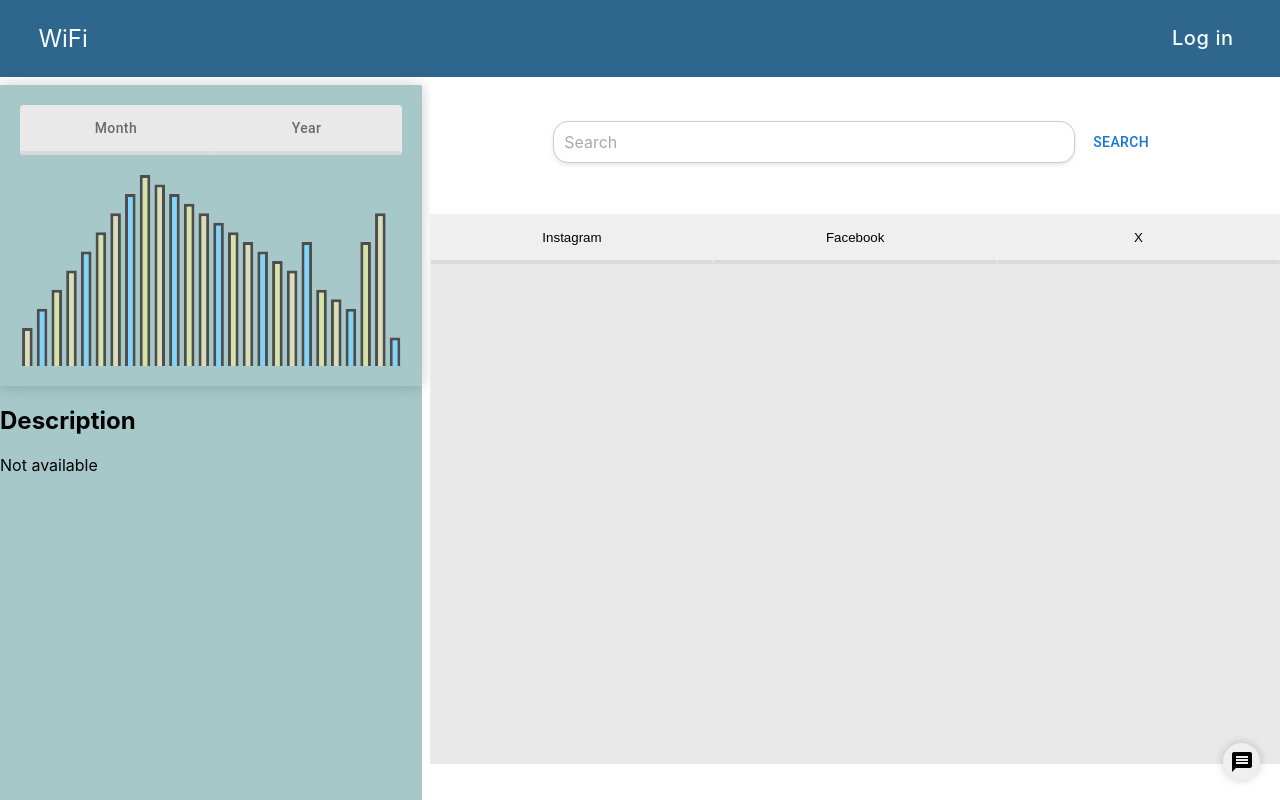
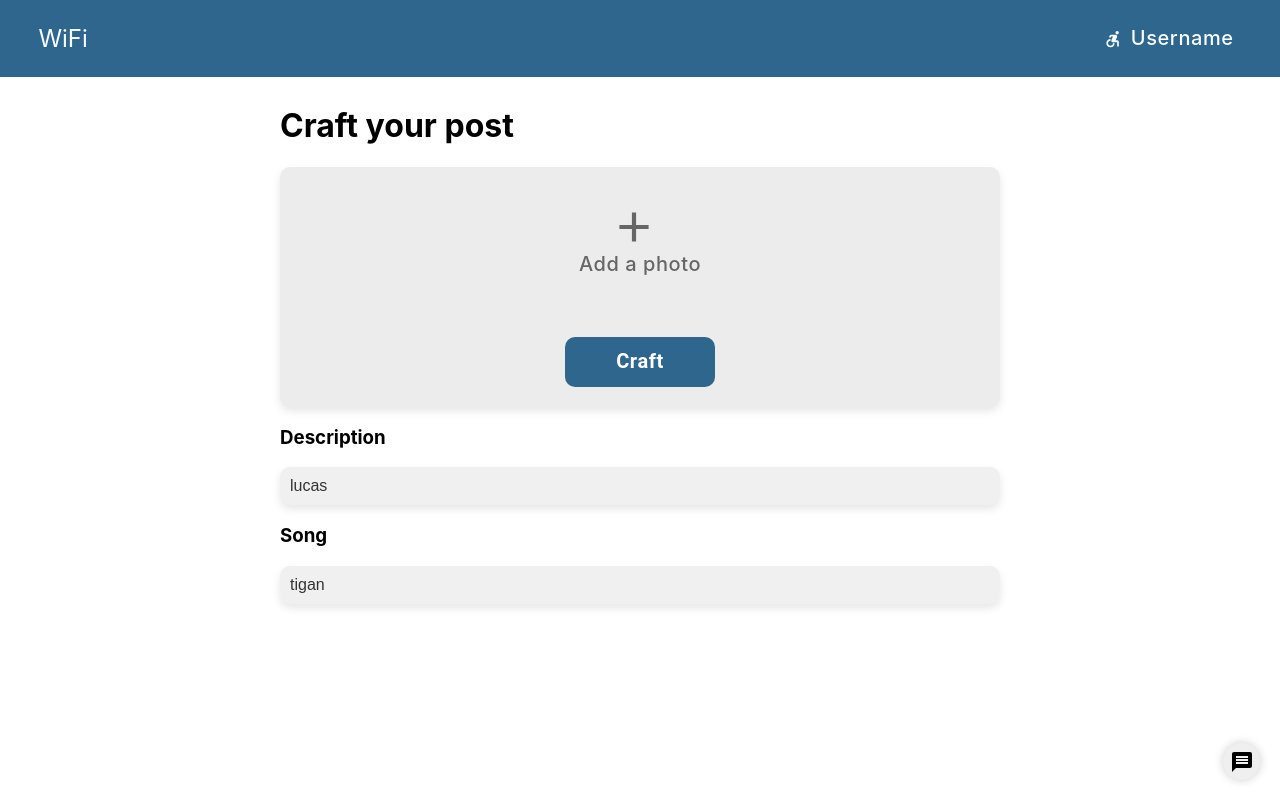
Before and after one commit to Wifi-G9/frontend, a React (Create React App) app in the folder g9frontend/: page / in a window 1280 px wide. Built offline with nearby package versions, Linux system fonts and the light colour scheme; no server answers.

Commit message:
craft-post-page 80% done
Signed-off-by: SICOE <sergiu.sicoe@stud.ubbcluj.ro>

```diff
--- a/g9frontend/src/App.tsx
+++ b/g9frontend/src/App.tsx
@@ -4,13 +4,16 @@ import './components/MainPage/MainPageStyle.css'
 import {MainPage} from "./components/MainPage/MainPage";
 
 import {BrowserRouter, Routes, Router, Route} from 'react-router-dom';
+import {CraftPost} from "./components/CraftPost/CraftPost";
 
 
 function App() {
     return (
         <BrowserRouter>
             <Routes>
-                <Route path="/" element={<MainPage />} />
+                <Route path="/" element={<CraftPost />} />
+                <Route path="/craft-post" element={<CraftPost />} />
+                <Route path="/main" element={<MainPage />} />
 
             </Routes>
         </BrowserRouter>
--- /dev/null
+++ b/g9frontend/src/components/CraftPost/CraftPost.css
@@ -0,0 +1,40 @@
+
+.Siuuu{
+    display: grid;
+    place-items: center;
+}
+.CR7{
+    display: grid;
+    place-items: flex-start;
+}
+.inside_items{
+    display: grid;
+    place-items: center;
+}
+input[type="text"] {
+    width: 700px;
+    padding: 10px;
+    border: none;
+    border-radius: 10px;
+    box-shadow: 0 4px 8px rgba(0, 0, 0, 0.1);
+    background-color: #ececec;
+    font-size: 16px;
+    color: #333;
+    outline: none;
+}
+
+input[type="text"]:read-only {
+    background-color: #f0f0f0;
+}
+.container_craft {
+    width: 680px;
+    height: 200px;
+    padding: 20px;
+    border-radius: 10px;
+    box-shadow: 0 4px 8px rgba(0, 0, 0, 0.1);
+    background-color: #ececec;
+}
+.poza_nu_ma_mai_ma_pune_pe_front_end{
+    width: 250px;
+    height: 135px;
+}
--- /dev/null
+++ b/g9frontend/src/components/CraftPost/CraftPost.tsx
@@ -0,0 +1,163 @@
+import React, {useState, useCallback, useRef, useEffect} from "react";
+import axios from 'axios';
+import {useNavigate} from "react-router-dom";
+import AddIcon from '@mui/icons-material/Add';
+import {
+    Container,
+    Button,
+} from "@mui/material";
+import "./CraftPost.css";
+import AccessibleForwardIcon from '@mui/icons-material/AccessibleForward';
+import SendUsAMessageButtonComponent from "../SendUsAMessageButton/SendUsAMessageButton";
+
+
+export const CraftPost: React.FC = () => {
+    let navigate = useNavigate();
+    const inputRef = useRef<HTMLInputElement | null>(null);
+    const [image, setImage] = useState<File | null>(null);
+    const [isButtonVisible, setIsButtonVisible] = useState(true);
+
+    const routeChange = () => {
+        // TODO: Add user profile path
+        let path = `/profile`;
+        navigate(path);
+    }
+
+    const handleClickLogo = () => {
+        let path = `/`;
+        navigate(path);
+    }
+
+    const handleAddImageClick = () =>{
+        inputRef.current?.click();
+    };
+
+    const handleImageChange = (event: React.ChangeEvent<HTMLInputElement>) => {
+        const file = event.target.files?.[0];
+        console.log(file);
+
+        setImage(file || null);
+    };
+
+    useEffect(() => {
+        setIsButtonVisible(image === null);
+    }, [image]);
+
+    const handleCraftButtonClick = async () => {
+        if (image) {
+            const formData = new FormData();
+            formData.append('image', image);
+
+            try {
+                // TODO: scrie endpointu in ''
+                const response = await axios.post('', formData, {
+                    headers: {
+                        'Content-Type': 'multipart/form-data',
+                    },
+                });
+
+            //     TODO: asteapta raspuns si dupa populeaza alea ffs
+            } catch (error) {
+                console.error('Error uploading image:', error);
+            }
+        } else {
+            alert('Please select an image before crafting.');
+        }
+    };
+
+
+    return (
+        <Container>
+            <div className="container">
+                <div className="header">
+                    <p className="logo" onClick={handleClickLogo}>WiFi</p>
+                    <Button
+                        style={{
+                            textTransform: 'none',
+                            color: '#f7fefe',
+                            right: '3%',
+                            fontFamily: 'Inter, sans-serif',
+                            fontSize: '20px'
+                        }}
+                        startIcon={<AccessibleForwardIcon />}
+                        onClick={routeChange}
+                    >
+                        Username
+                    </Button>
+                </div>
+                <div className="Siuuu">
+                    <div className="CR7">
+                        <h1>Craft your post</h1>
+                        <div className="container_craft">
+                            <div className="inside_items">
+                                <div style={{ position: 'relative', height: '120px' }}>
+                                    {isButtonVisible && (
+                                        <div style={{ display: "inline", verticalAlign: 'top' }}>
+                                            <Button
+                                                style={{
+                                                    display: 'flex',
+                                                    flexDirection: 'column',
+                                                    alignItems: 'center',
+                                                    justifyContent: 'center',
+                                                    textTransform: 'none',
+                                                    color: '#666',
+                                                    backgroundColor: 'transparent',
+                                                    fontFamily: 'Inter, sans-serif',
+                                                    fontSize: '20px',
+                                                    padding: '15px 20px',
+                                                    lineHeight: '1.2',
+                                                }}
+                                                startIcon={<AddIcon style={{ color: '#666', fontSize: 50, verticalAlign: 'middle' }} />}
+                                                onClick={handleAddImageClick}
+                                            >
+                                                Add a photo
+                                            </Button>
+                                        </div>
+                                    )}
+                                    <div className="poza_nu_ma_mai_ma_pune_pe_front_end" style={{ display: isButtonVisible ? "none" : "block", verticalAlign: 'top' }} onClick={handleAddImageClick}>
+                                        <img
+                                            src={image ? URL.createObjectURL(image) : ''}
+                                            alt=""
+                                            style={{ width: '100%', height: '100%', objectFit: 'cover' }}
+                                        />
+                                    </div>
+                                </div>
+                                <input
+                                    type="file"
+                                    ref={inputRef}
+                                    onChange={handleImageChange}
+                                    style={{ display: "none" }}
+                                    accept="image/jpeg, image/png, image/gif, image/bmp, image/webp, image/svg+xml, image/tiff"
+                                />
+                                <Button
+                                    style={{
+                                        backgroundColor: '#2f668d',
+                                        color: '#fff',
+                                        textTransform: 'none',
+                                        fontSize: '20px',
+                                        fontWeight: 'bold',
+                                        borderRadius: '10px',
+                                        padding: '10px 20px',
+                                        width: '150px',
+                                        height: '50px',
+                                        marginTop: '30px'
+                                    }}
+                                    onClick={handleCraftButtonClick}
+                                >
+                                    Craft
+                                </Button>
+                            </div>
+                        </div>
+                        <h3>Description</h3>
+                        {/*TODO: nu uita sa modifici*/}
+                        <input name={"Messi"} type="text" readOnly value="lucas" />
+                        <h3>Song</h3>
+                        {/*TODO: nu uita sa modifici siuuuu*/}
+                        <input name={"Messi1"} type="text" readOnly value="tigan" />
+                    </div>
+                </div>
+                <SendUsAMessageButtonComponent />
+            </div>
+        </Container>
+    );
+}
```
Also changed, not shown: 1 other file (tests, documents, lock files or other folders).
